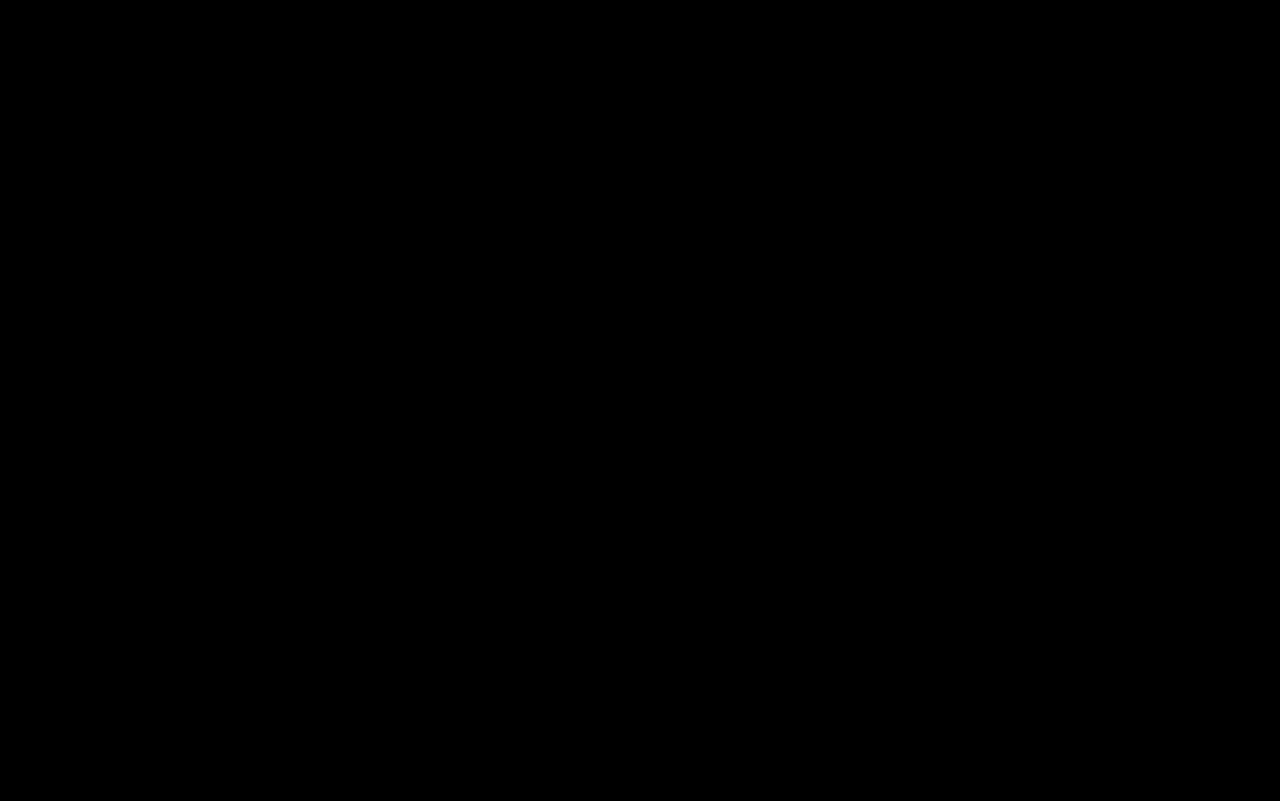
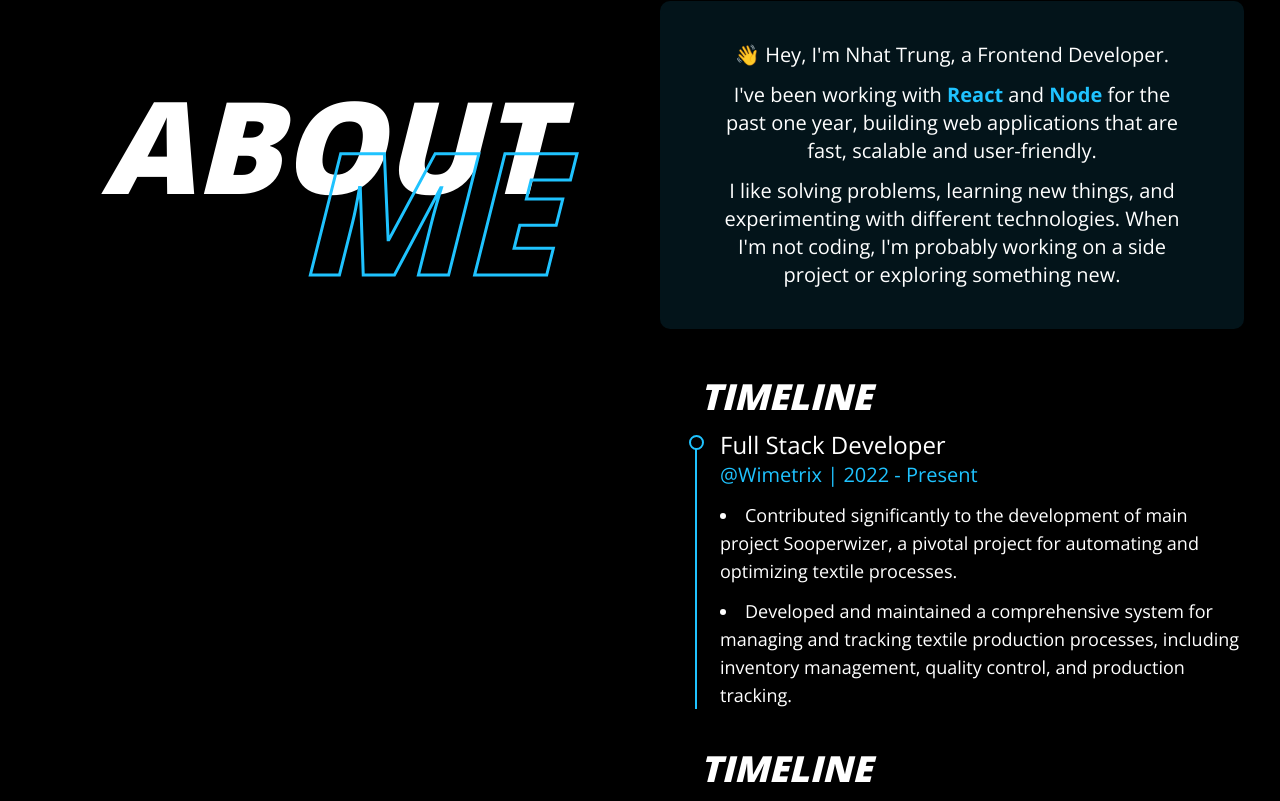
Before and after one commit to Trung112277/portfolio, a Next.js app in the folder frontend/: page / in a window 1280 px wide. Shown: the part 919-1720 px from the top of the page. Before the commit the page ends 900 px from the top, so only its background shows below. Built offline with nearby package versions, Linux system fonts and the light colour scheme.

Commit message:
feat: add components timeline

```diff
--- /dev/null
+++ b/frontend/src/app/dashboard/page.tsx
@@ -0,0 +1,3 @@
+export default function Dashboard() {
+  return <div>Dashboard</div>;
+}
--- a/frontend/src/app/globals.css
+++ b/frontend/src/app/globals.css
@@ -111,17 +111,37 @@
   --sidebar-ring: oklch(0.556 0 0);
 }
 
+
 @layer base {
   * {
-    @apply border-border outline-ring/50 cursor-none;
+    @apply border-border outline-ring/50 cursor-none scroll-smooth;
   }
   body {
     @apply bg-background text-foreground;
     font-family: var(--font-open-sans), system-ui, sans-serif;
   }
+  strong {
+    @apply text-primary;
+  }
 }
 
 @layer utilities {
+  /* animation */
+  @keyframes floating {
+   0%, 100% {
+      transform: translateY(0px);
+   }
+    50% {
+      transform: translateY(-10px);
+    }
+  }
+
+  @keyframes aurora {
+    0%   { background-position: 0% 50%; }
+    50%  { background-position: 100% 50%; }
+    100% { background-position: 0% 50%; }
+  }
+
   /* Custom Cursor */
   .custom-cursor {
     position: fixed;
@@ -167,14 +187,7 @@
     animation: floating 3s ease-in-out infinite;
   }
 
-  @keyframes floating {
-    0%, 100% {
-      transform: translateY(0px);
-    }
-    50% {
-      transform: translateY(-10px);
-    }
-  }
+
 
   .floating-button::before {
     content: '';
@@ -262,11 +275,7 @@
       inset 0 0 15px rgba(var(--glow-color-rgb), 0.2);
   }
 
-  @keyframes aurora {
-    0%   { background-position: 0% 50%; }
-    50%  { background-position: 100% 50%; }
-    100% { background-position: 0% 50%; }
-  }
+
   .animate-aurora {
     animation-name: aurora;
     animation-timing-function: ease-in-out;
@@ -275,4 +284,31 @@
   @media (prefers-reduced-motion: reduce) {
     .animate-aurora { animation: none; }
   }
+  .text-fill-transparent {
+    -webkit-text-fill-color: transparent;
+    -webkit-text-stroke-width: 3px;
+    -webkit-text-stroke-color: var(--primary);
+  }
+
+  .timeline-item::before {
+    position: absolute;
+    content: "";
+    top: 6px;
+    left: -11px;
+    width: 15px;
+    height: 15px;
+    border-radius: 50%;
+    border: 2px solid var(--primary);
+    background-color: #000;
+    z-index: 99;
 }
+.timeline::after {
+  position: absolute;
+  content: "";
+  top: 60px;
+  left: 35px;
+  width: 2px;
+  height: calc(100% - 60px);
+  background-color: var(--primary);
+}
+}
--- a/frontend/src/app/page.tsx
+++ b/frontend/src/app/page.tsx
@@ -1,6 +1,9 @@
 import { FloatingButton } from "@/components/button/floating-button";
+import Intro from "@/components/common/intro";
 import { FrontendGlowBow } from "@/components/feature/glow-bow/frontend-glow-bow";
+import TimelineList from "@/components/feature/timeline/timeline-list";
 import { MainHeader } from "@/components/heading/main-header";
+import { Title } from "@/components/heading/title";
 
 export default function Home() {
   return (
@@ -27,6 +30,27 @@ export default function Home() {
           </FloatingButton>
         </div>
       </section>
+      <section id="about" className="flex items-center relative">
+        <div className="top-0 bottom-0 sticky w-1/2 h-full p-5">
+          <div className="flex flex-col mt-20 items-center justify-center h-full">
+            <Title primary="about" secondary="me" />
+          </div>
+        </div>
+        <div className="w-1/2 p-5 flex flex-col gap-12">
+          <Intro />
+          <TimelineList />
+        </div>
+      </section>
+      <section id="tech" className="flex items-center relative">
+        <div className="w-1/2 p-5">
+          sadas
+        </div>
+        <div className="top-0 bottom-0 sticky w-1/2 h-full p-5">
+          <div className="flex flex-col mt-20 items-center justify-center h-full">
+            <Title primary="tech" secondary="set" />
+          </div>
+        </div>
+      </section>
     </main>
   );
 }
--- a/frontend/src/components/button/floating-button.tsx
+++ b/frontend/src/components/button/floating-button.tsx
@@ -14,7 +14,7 @@ export function FloatingButton({
 
   return (
     <Link
-      href={`${to}`}
+      href={to}
       className="floating-button"
       style={{
         '--button-color': color,
--- /dev/null
+++ b/frontend/src/components/common/intro.tsx
@@ -0,0 +1,16 @@
+export default function Intro() {
+  return (
+    <div className="text-center text-xl py-10 px-15 bg-primary/10 rounded-lg flex flex-col gap-3">
+      <p>👋 Hey, I&apos;m Nhat Trung, a Frontend Developer.</p>
+      <p>
+        I&apos;ve been working with <strong>React</strong> and <strong>Node</strong> for the past one year,
+        building web applications that are fast, scalable and user-friendly.
+      </p>
+      <p>
+        I like solving problems, learning new things, and experimenting with
+        different technologies. When I&apos;m not coding, I&apos;m probably
+        working on a side project or exploring something new.
+      </p>
+    </div>
+  );
+}
--- a/frontend/src/components/feature/glow-bow/socials-glow-box-list.tsx
+++ b/frontend/src/components/feature/glow-bow/socials-glow-box-list.tsx
@@ -2,6 +2,7 @@ import Image from "next/image";
 import { GlowBoxItem } from "./glow-box-item";
 import Link from "next/link";
 import { Socials } from "@/types/tech-stack";
+import { nav } from "framer-motion/client";
 
 interface SocialsGlowBoxListProps {
   socials: Socials[];
@@ -9,14 +10,20 @@ interface SocialsGlowBoxListProps {
 
 export function SocialsGlowBoxList({ socials }: SocialsGlowBoxListProps) {
   return (
+    <nav>
       <ul className="flex gap-4 flex-wrap justify-center">
         {socials.map((item) => (
-        <GlowBoxItem key={item.id} color={item.color} content={item.description} >
+          <GlowBoxItem
+            key={item.id}
+            color={item.color}
+            content={item.description}
+          >
             <Link href={item.link} target="_blank">
               <Image src={item.logo} alt={item.name} width={50} height={50} />
             </Link>
           </GlowBoxItem>
         ))}
       </ul>
+    </nav>
   );
 }
--- /dev/null
+++ b/frontend/src/components/feature/timeline/timeline-list.tsx
@@ -0,0 +1,10 @@
+import Timeline from "./timeline";
+
+export default function TimelineList() {
+  return <div className="flex flex-col gap-10">
+    <Timeline />
+    <Timeline />
+    <Timeline />
+    <Timeline />
+  </div>;
+}
--- /dev/null
+++ b/frontend/src/components/feature/timeline/timeline.tsx
@@ -0,0 +1,27 @@
+import SubTitle from "@/components/heading/sub-title";
+
+export default function Timeline() {
+  return (
+    <div className="flex flex-col gap-3 text-foreground pl-10 timeline relative">
+      <SubTitle>Timeline</SubTitle>
+      <div className="flex flex-col gap-3 timeline-item relative pl-5">
+        <div>
+          <h3 className="text-2xl">Full Stack Developer</h3>
+          <p className="text-xl text-primary">@Wimetrix | 2022 - Present</p>
+        </div>
+        <ul className="text-lg list-disc list-inside flex flex-col gap-3">
+          <li>
+            Contributed significantly to the development of main project
+            Sooperwizer, a pivotal project for automating and optimizing textile
+            processes.
+          </li>
+          <li>
+            Developed and maintained a comprehensive system for managing and
+            tracking textile production processes, including inventory
+            management, quality control, and production tracking.
+          </li>
+        </ul>
+      </div>
+    </div>
+  );
+}
--- /dev/null
+++ b/frontend/src/components/heading/sub-title.tsx
@@ -0,0 +1,3 @@
+export default function SubTitle({ children }: { children: React.ReactNode }) {
+  return <h3 className="text-4xl font-black italic text-foreground uppercase">{children}</h3>;
+}
--- /dev/null
+++ b/frontend/src/components/heading/title.tsx
@@ -0,0 +1,14 @@
+export function Title({
+  primary,
+  secondary,
+}: {
+  primary: string;
+  secondary: string;
+}) {
+  return (
+    <h2 className="text-9xl font-black uppercase italic text-end w-fit">
+      <span className="text-foreground block">{primary}</span>
+      <span className="text-[170px] text-fill-transparent block -translate-y-1/2 text-fill-transparent">{secondary}</span>
+    </h2>
+  );
+}
```
Lines whose indentation alone changed are shown as unchanged.
